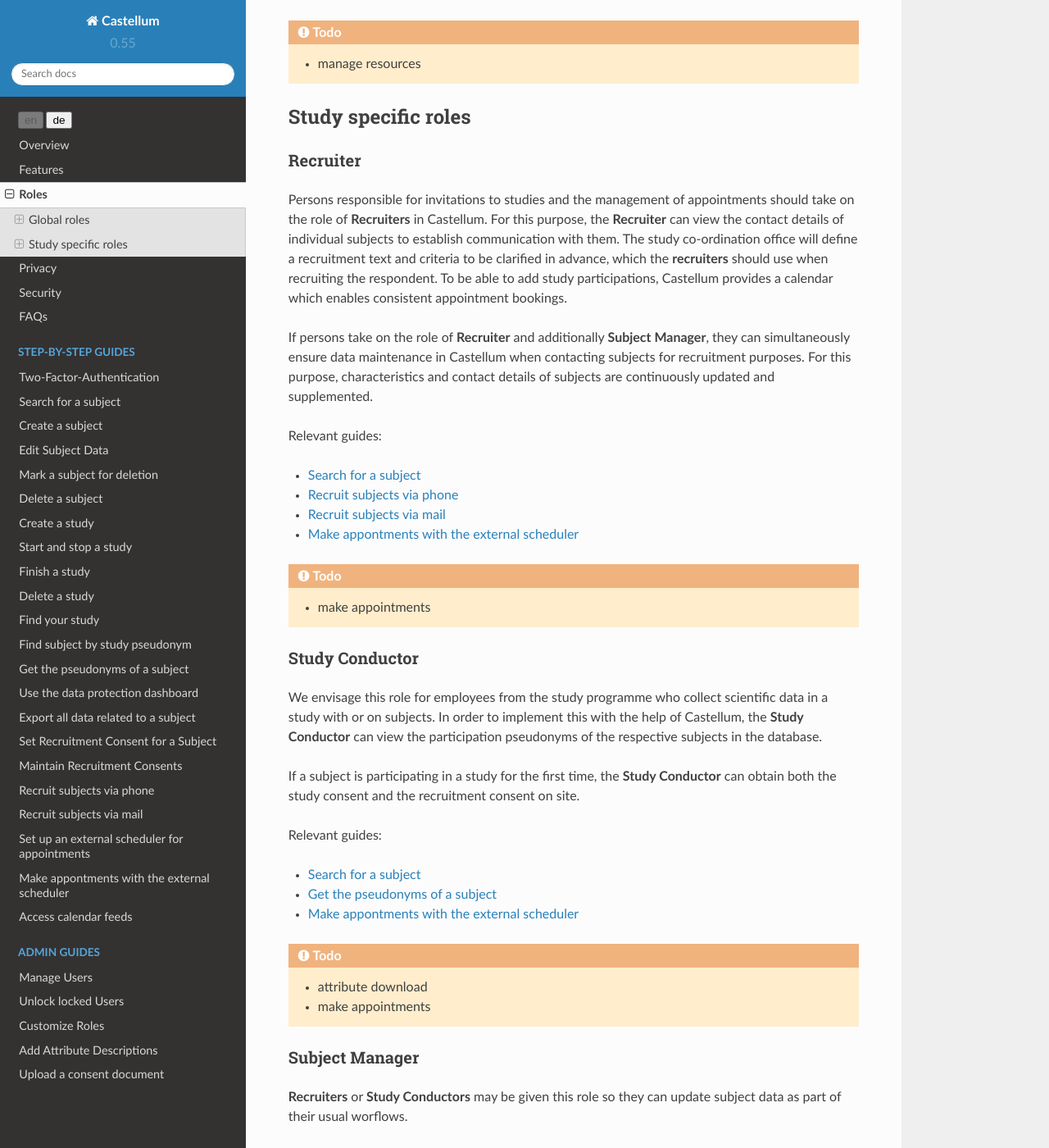
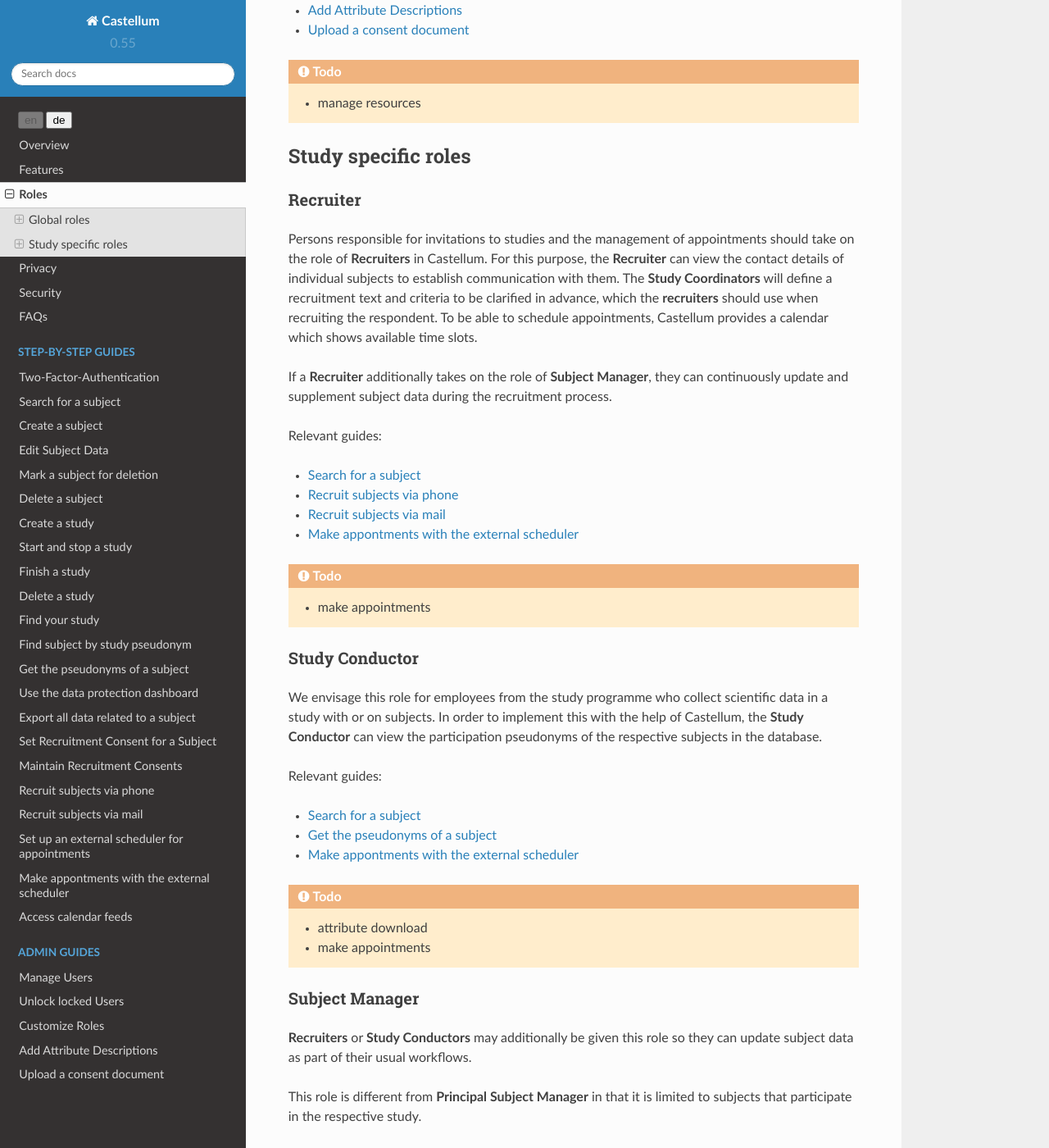
Before and after one commit to DouglasNeuroInformatics/castellum, a Sphinx documentation site: the page built from source/roles.rst, in a window 1280 px wide and 1400 px high, scrolled down 2128 px. Shown: the whole window at 82% size. Built offline with Sphinx 7.4.7 and the Read the Docs theme 2.0.0, drawn with Linux system fonts in a browser that asks for light colours; some of the changed text lies outside the part shown.

Commit message:
improve role descriptions

```diff
--- a/source/roles.rst
+++ b/source/roles.rst
@@ -109,15 +112,14 @@ Recruiter
 Persons responsible for invitations to studies and the management of appointments
 should take on the role of **Recruiters** in Castellum. For this purpose, the
 **Recruiter** can view the contact details of individual subjects to establish
-communication with them. The study co-ordination office will define a recruitment
+communication with them. The **Study Coordinators** will define a recruitment
 text and criteria to be clarified in advance, which the **recruiters** should use
-when recruiting the respondent. To be able to add study participations, Castellum
-provides a calendar which enables consistent appointment bookings.
+when recruiting the respondent. To be able to schedule appointments, Castellum
+provides a calendar which shows available time slots.
 
-If persons take on the role of **Recruiter** and additionally **Subject Manager**,
-they can simultaneously ensure data maintenance in Castellum when contacting
-subjects for recruitment purposes. For this purpose, characteristics and contact
-details of subjects are continuously updated and supplemented.
+If a **Recruiter** additionally takes on the role of **Subject Manager**, they
+can continuously update and supplement subject data during the recruitment
+process.
 
 Relevant guides:
 
@@ -139,9 +141,6 @@ scientific data in a study with or on subjects. In order to implement this with
 the help of Castellum, the **Study Conductor** can view the participation
 pseudonyms of the respective subjects in the database.
 
-If a subject is participating in a study for the first time, the **Study
-Conductor** can obtain both the study consent and the recruitment consent on site.
-
 Relevant guides:
 
 -   :ref:`subject-search`
@@ -157,8 +156,8 @@ Relevant guides:
 Subject Manager
 ~~~~~~~~~~~~~~~
 
-**Recruiters** or **Study Conductors** may be given this role so they can
-update subject data as part of their usual worflows.
+**Recruiters** or **Study Conductors** may additionally be given this role so
+they can update subject data as part of their usual workflows.
 
 This role is different from **Principal Subject Manager** in that it is limited
 to subjects that participate in the respective study.
```
Also changed, not shown: other parts of source/roles.rst (+3 -0 lines).
